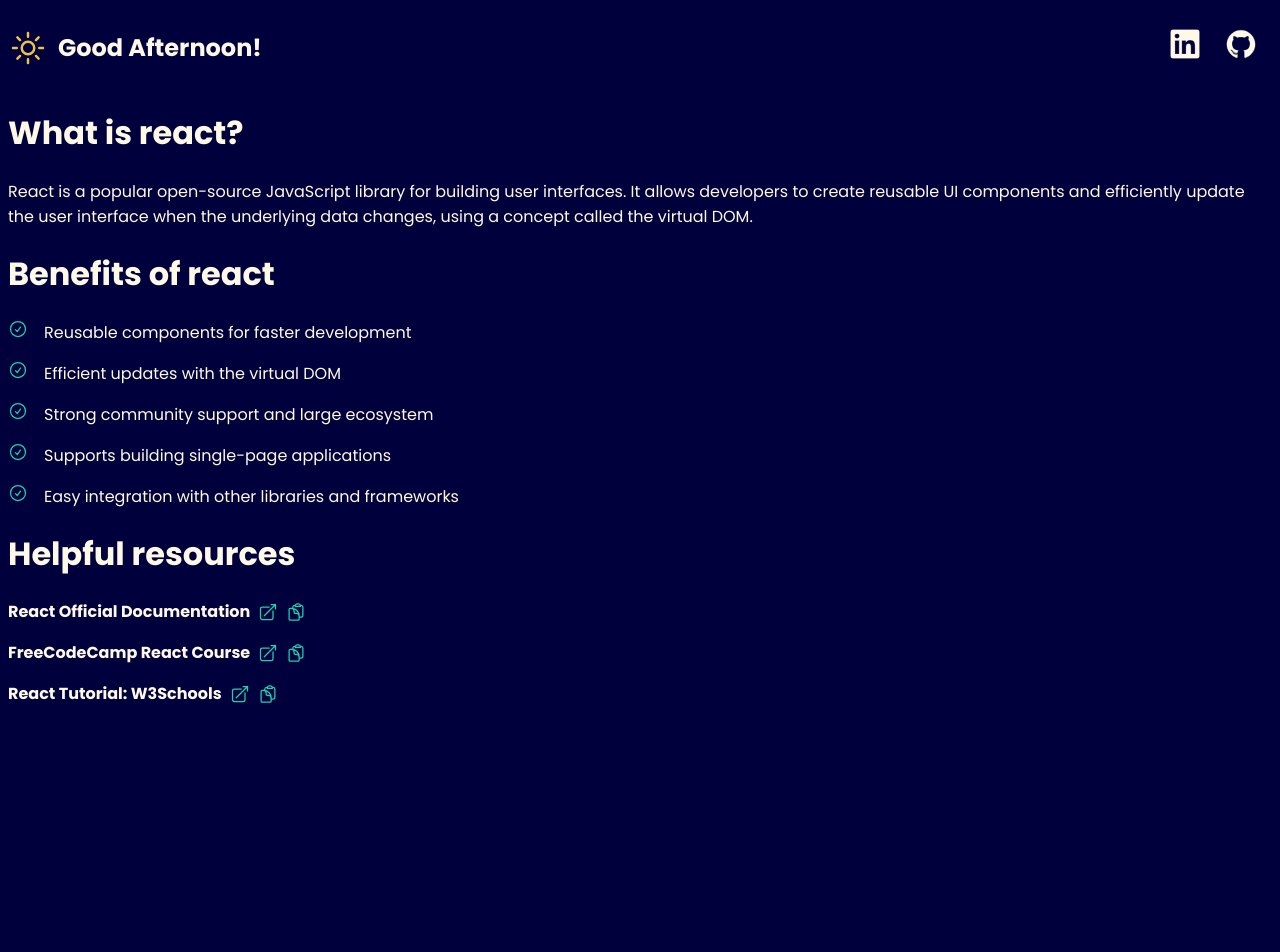
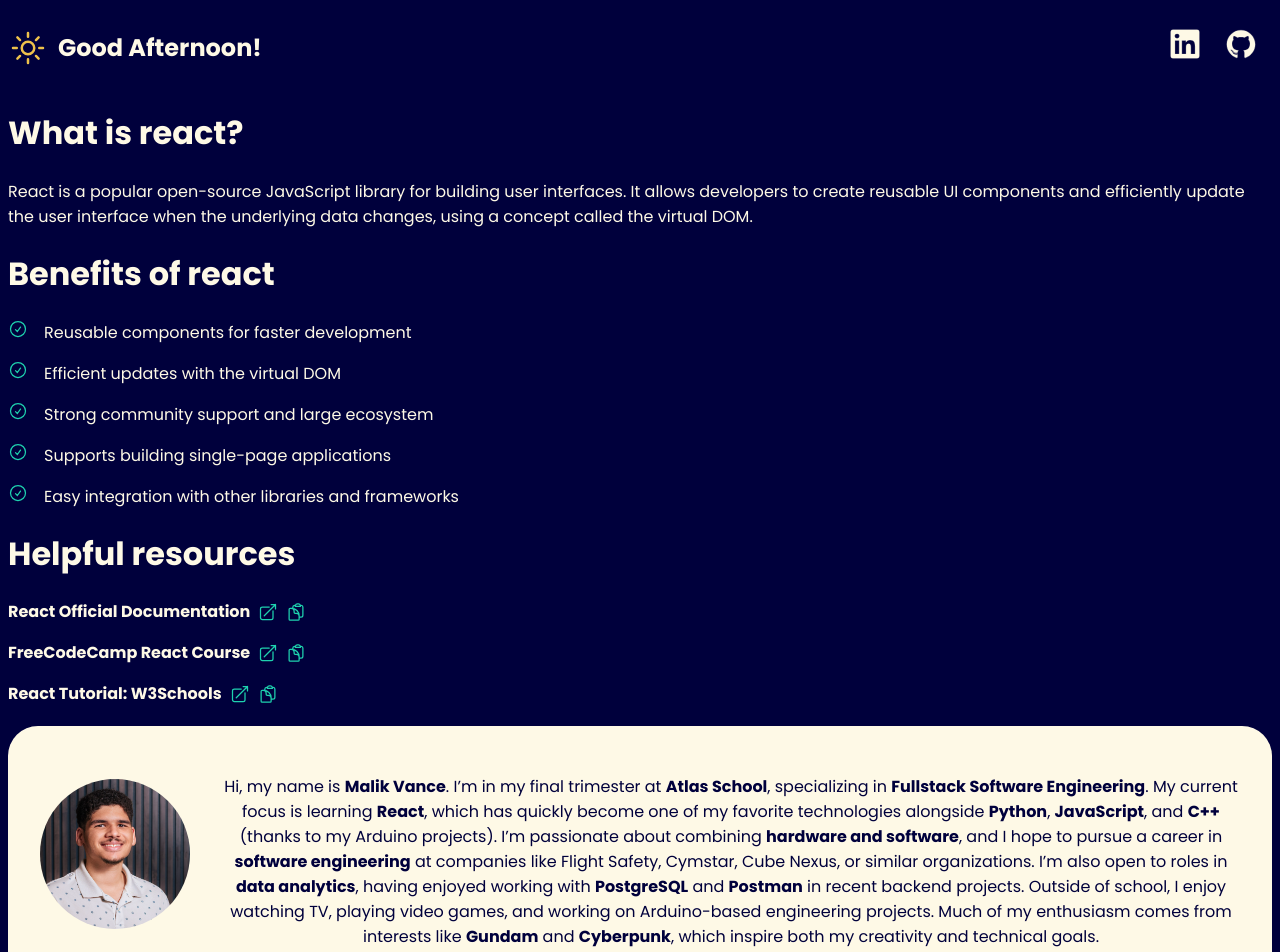
Before and after one commit to SpaceDandy15/atlas-react-and-jsx, a React (Vite) app: page / in a window 1280 px wide. Shown: the top 952 px of the page. Before the commit the page ends 800 px from the top, so only its background shows below. Built offline with nearby package versions, Linux system fonts and the light colour scheme.

Commit message:
Task 4 completed added an about me component that explains details about me in a professional way.

```diff
--- a/src/App.jsx
+++ b/src/App.jsx
@@ -3,6 +3,7 @@ import React from "react";
 import Header from "./components/Header";
 import Section from "./components/Section";
 import HelpfulResource from "./components/HelpfulResource";
+import AboutMe from "./components/AboutMe";
 
 const App = () => {
   return (
@@ -45,6 +46,9 @@ const App = () => {
           link="https://www.w3schools.com/react/"
         />
       </Section>
+
+      {/* About Me Section */}
+      <AboutMe />
     </div>
   );
 };
--- /dev/null
+++ b/src/components/AboutMe.jsx
@@ -0,0 +1,47 @@
+// AboutMe.jsx
+import React from "react";
+import myPhoto from "../assets/aboutme.jpg";
+
+const AboutMe = () => {
+  return (
+    <div className="about-me" style={{ textAlign: "center", marginTop: "20px" }}>
+      {/* Profile image */}
+      <img
+        src={myPhoto}
+        alt="Malik Vance"
+        style={{
+          width: "150px",
+          height: "150px",
+          borderRadius: "50%",
+          objectFit: "cover",
+          marginBottom: "15px",
+        }}
+      />
+
+      {/* Short bio */}
+      <p>
+        Hi, my name is <strong>Malik Vance</strong>.
+        I’m in my final trimester at <strong>Atlas School</strong>, specializing
+        in <strong>Fullstack Software Engineering</strong>.
+        My current focus is learning <strong>React</strong>, which has quickly
+        become one of my favorite technologies alongside <strong>Python</strong>,{" "}
+        <strong>JavaScript</strong>, and <strong>C++</strong> (thanks to my
+        Arduino projects).
+
+        I’m passionate about combining <strong>hardware and software</strong>,
+        and I hope to pursue a career in <strong>software engineering</strong> at
+        companies like Flight Safety, Cymstar, Cube Nexus, or similar
+        organizations. I’m also open to roles in <strong>data analytics</strong>,
+        having enjoyed working with <strong>PostgreSQL</strong> and{" "}
+        <strong>Postman</strong> in recent backend projects.
+
+        Outside of school, I enjoy watching TV, playing video games, and working
+        on Arduino-based engineering projects. Much of my enthusiasm comes from
+        interests like <strong>Gundam</strong> and <strong>Cyberpunk</strong>,
+        which inspire both my creativity and technical goals.
+      </p>
+    </div>
+  );
+};
+
+export default AboutMe;
```
Also changed, not shown: src/assets/aboutme.jpg (added).
